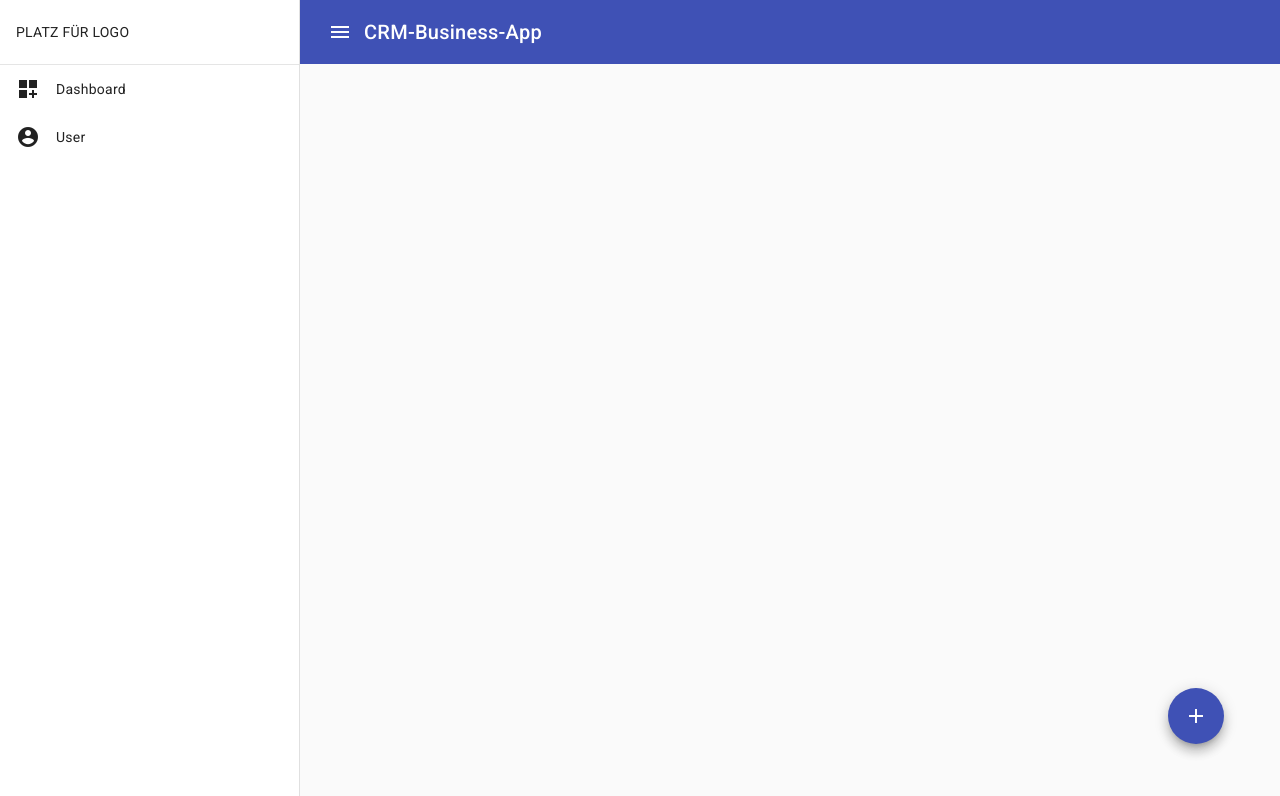
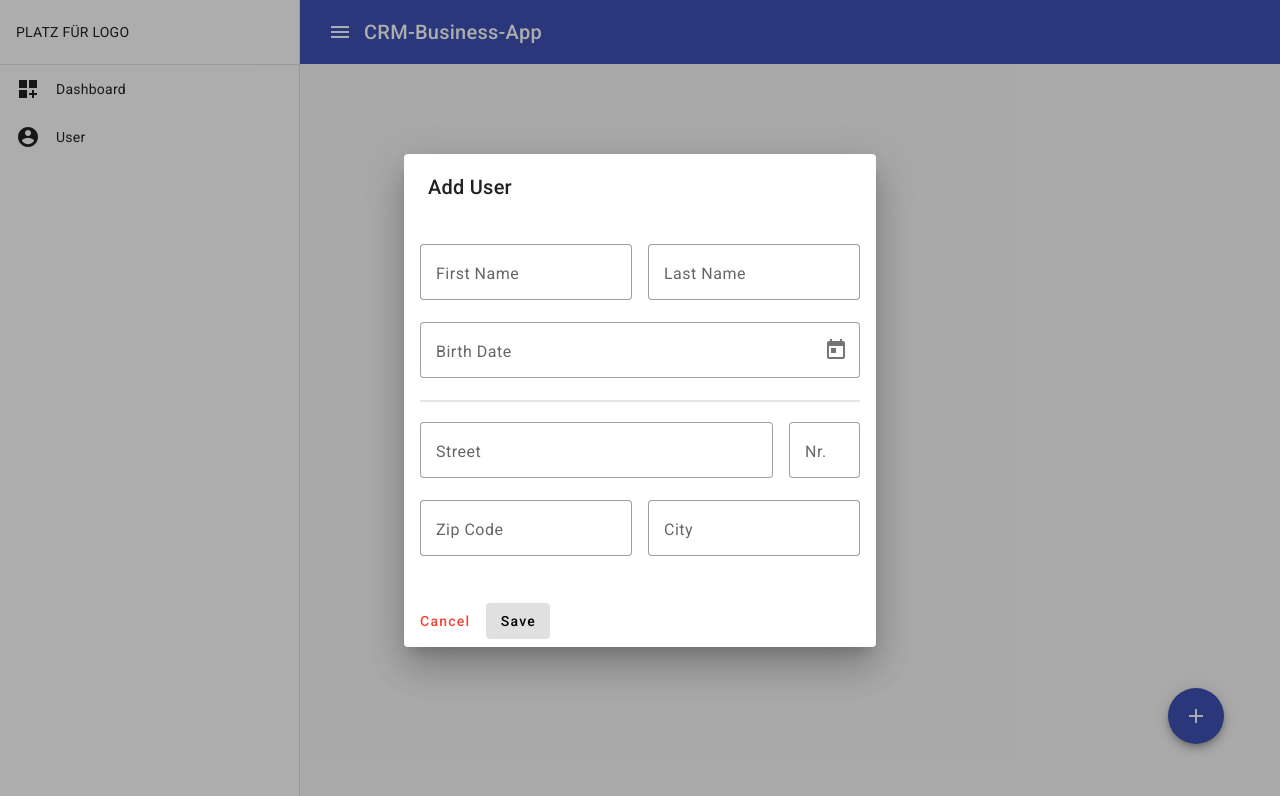
Before and after one commit to TomtePain/CRM-BusinessApp-Modul15, an Angular app in the folder CRM-BusinessApp/: page /user in a window 1280 px wide. Both pictures are taken after a click on the button "add". Shown: the top 796 px of the page. Built offline with nearby package versions, Linux system fonts and the light colour scheme.

Commit message:
added new component and model

```diff
--- /dev/null
+++ b/CRM-BusinessApp/src/app/dialog-add-user/dialog-add-user.component.html
@@ -0,0 +1,51 @@
+<h1 mat-dialog-title>Add User</h1>
+<div mat-dialog-content class="input-container">
+
+    <div>
+        <mat-form-field class="mr-16" appearance="outline">
+            <mat-label>First Name</mat-label>
+            <input [(ngModel)]="user.firstName" matInput placeholder="First Name">
+        </mat-form-field>
+
+        <mat-form-field appearance="outline">
+            <mat-label>Last Name</mat-label>
+            <input [(ngModel)]="user.lastName" matInput placeholder="Last Name">
+        </mat-form-field>
+    </div>
+
+    <div>
+        <mat-form-field appearance="outline" class="full-width">
+            <mat-label>Birth Date</mat-label>
+            <input [(ngModel)]="birthDate" matInput [matDatepicker]="picker">
+            <mat-datepicker-toggle matIconSuffix [for]="picker"></mat-datepicker-toggle>
+            <mat-datepicker #picker ></mat-datepicker>
+        </mat-form-field>
+    </div>
+
+    <div class="d-flex address-head">
+        <mat-form-field appearance="outline" class="mr-16 full-width">
+            <mat-label>Street</mat-label>
+            <input [(ngModel)]="user.street" matInput placeholder="Street">
+        </mat-form-field>
+        <mat-form-field appearance="outline" style="width: 20%;">
+            <mat-label>Nr.</mat-label>
+            <input [(ngModel)]="user.streetNo" matInput placeholder="Nr.">
+        </mat-form-field>
+    </div>
+    <div>
+        <mat-form-field class="mr-16" appearance="outline">
+            <mat-label>Zip Code</mat-label>
+            <input [(ngModel)]="user.zipCode" matInput placeholder="Zip Code">
+        </mat-form-field>
+        <mat-form-field appearance="outline">
+            <mat-label>City</mat-label>
+            <input [(ngModel)]="user.city" matInput placeholder="City">
+        </mat-form-field>
+    </div>
+
+
+</div>
+<div mat-dialog-actions>
+    <button mat-button color="warn">Cancel</button>
+    <button mat-button (click)="saveUser()" [mat-dialog-close]="" cdkFocusInitial>Save</button>
+</div>
--- /dev/null
+++ b/CRM-BusinessApp/src/app/dialog-add-user/dialog-add-user.component.scss
@@ -0,0 +1,8 @@
+.input-container {
+    padding: 16px;
+}
+
+.address-head {
+    padding-top: 20px;
+    border-top: 2px solid rgba(0,0,0,0.1);
+}
--- /dev/null
+++ b/CRM-BusinessApp/src/app/dialog-add-user/dialog-add-user.component.ts
@@ -0,0 +1,25 @@
+import { Component } from '@angular/core';
+import { FormControl, Validators } from '@angular/forms';
+import { User } from 'src/models/user.class';
+
+
+@Component({
+  selector: 'app-dialog-add-user',
+  templateUrl: './dialog-add-user.component.html',
+  styleUrls: ['./dialog-add-user.component.scss']
+})
+export class DialogAddUserComponent {
+
+  user: User = new User();
+  birthDate: string = new Date().toLocaleString('en-US');
+
+  saveUser() {
+    this.changeDateForm();
+    console.log('das ist unser neuer user:', this.user)
+  }
+
+  changeDateForm() {
+    this.user.birthDate = new Date(this.birthDate).toLocaleDateString('en-US');
+  }
+
+}
--- a/CRM-BusinessApp/src/app/user/user.component.html
+++ b/CRM-BusinessApp/src/app/user/user.component.html
@@ -1,5 +1,5 @@
 
 
-<button class="add-user" mat-fab color="primary" matTooltip="Add new User" [matTooltipPosition]="'above'">
+<button (click)="openDialog()" class="add-user" mat-fab color="primary" matTooltip="Add new User" [matTooltipPosition]="'above'">
     <mat-icon>add</mat-icon>
 </button>
--- a/CRM-BusinessApp/src/app/user/user.component.ts
+++ b/CRM-BusinessApp/src/app/user/user.component.ts
@@ -1,4 +1,7 @@
 import { Component } from '@angular/core';
+import { MatDialog } from '@angular/material/dialog';
+import { DialogAddUserComponent } from '../dialog-add-user/dialog-add-user.component';
+import { User } from 'src/models/user.class';
 
 @Component({
   selector: 'app-user',
@@ -7,4 +10,12 @@ import { Component } from '@angular/core';
 })
 export class UserComponent {
 
+  user: User = new User();
+
+  constructor(public dialog: MatDialog) {}
+
+  openDialog() {
+    this.dialog.open(DialogAddUserComponent)
+  }
+
 }
--- /dev/null
+++ b/CRM-BusinessApp/src/models/user.class.ts
@@ -0,0 +1,21 @@
+export class User {
+    firstName: string;
+    lastName: string;
+    birthDate: string;
+    street: string;
+    streetNo: string;
+    zipCode: number;
+    city: string;
+
+    constructor(obj?: any) {  // obj in constructor is nessescary for variables!
+        this.firstName = obj ? obj.firstName : '';   // ist eine if/else abfrage in kurzform; erstes element wird geprüft ob exist, wenn ja, dann wird obj.firstname eingegebn, wenn nicht, kommt leerer string!
+        this.lastName = obj ? obj.lastName : '';
+        this.birthDate = obj ? obj.birthDate : '';
+        this.street = obj ? obj.street : '';
+        this.streetNo = obj ? obj.streetNo : '';
+        this.zipCode = obj ? obj.zipCode : '';
+        this.city = obj ? obj.city : '';
+    }
+
+
+}
--- a/CRM-BusinessApp/src/styles.scss
+++ b/CRM-BusinessApp/src/styles.scss
@@ -2,3 +2,18 @@
 
 html, body { height: 100%; }
 body { margin: 0; font-family: Roboto, "Helvetica Neue", sans-serif; }
+
+.d-none {
+    display: none;
+}
+
+.d-flex {
+    display: flex;
+}
+.mr-16 {
+    margin-right: 16px;
+}
+
+.full-width {
+    width: 100%;
+}
```
Also changed, not shown: CRM-BusinessApp/src/app/app.module.ts (+19 -2 lines), 1 other file (tests, documents, lock files or other folders).
